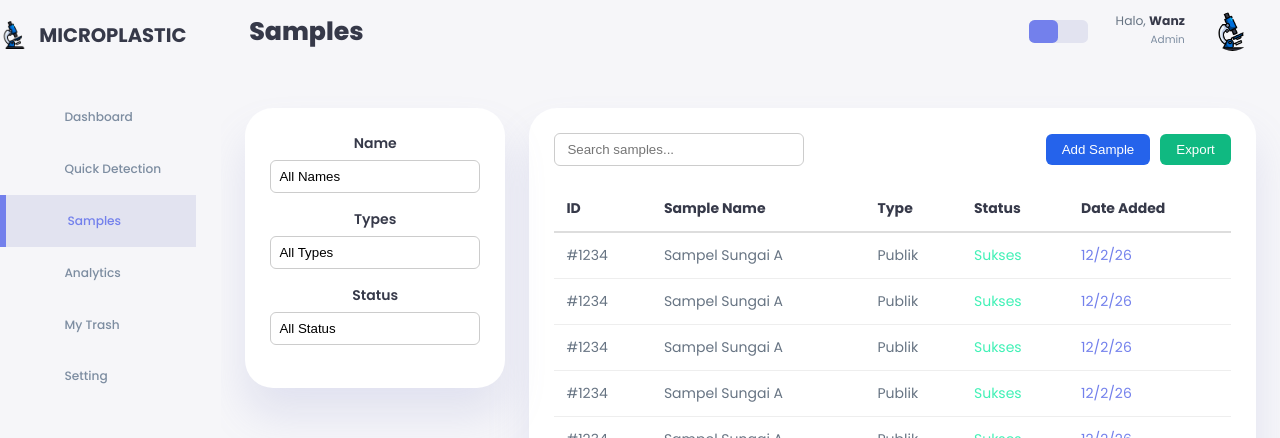
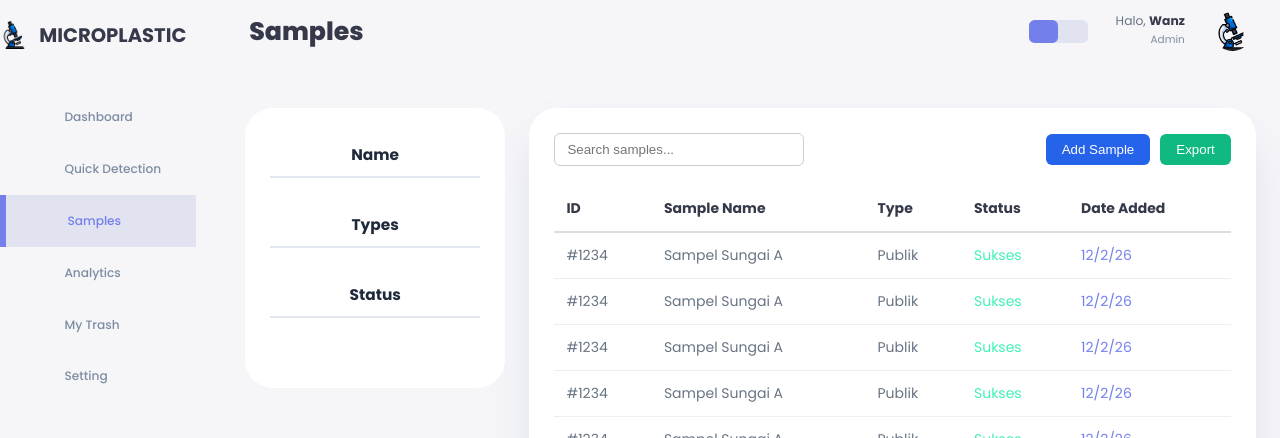
Before and after one commit to Wanz27/Microplastic-Detection-Web, a React (Vite) app in the folder display-web/: page /samples in a window 1280 px wide. Shown: the top 438 px of the page. Built offline with nearby package versions, Linux system fonts and the light colour scheme; some icons are missing.

Commit message:
edit filter box on samples page

```diff
--- a/display-web/src/pages/Samples.css
+++ b/display-web/src/pages/Samples.css
@@ -54,12 +54,11 @@
     display: flex;
     flex-direction: column;
     height: 20rem;
-    gap: 16px;
+    gap: 25px;
     background: var(--color-white);
     border-radius: var(--card-border-radius);
     padding: var(--card-padding);
     text-align: center;
-    box-shadow: var(--box-shadow);
     transition: all 300ms ease;
 }
 
@@ -72,14 +71,36 @@
 .smp-label {
     font-size: 14px;
     font-weight: 600;
+    cursor: pointer;
+    text-align: center;
+    padding: 10px 0;
+    transition: all 0.3s ease;
+    border-bottom: 2px solid #e2e8f0;
+}
+
+.smp-label span {
+    font-weight: bold;
+    font-size: 1.1rem;
+    color: #1e293b;
+}
+
+.smp-label:hover {
+    border-bottom-color: #3b82f6; /* Warna berubah saat hover */
 }
 
 .smp-select {
-    padding: 8px;
-    border-radius: 6px;
-    border: 1px solid #ccc;
-    background: white;
-    color: black;
+    margin-top: 8px;
+    width: 100%;
+    padding: 10px;
+    border-radius: 8px;
+    border: 1px solid #cbd5e1;
+    background-color: white;
+    animation: slideDown 0.2s ease-out;
+}
+
+@keyframes slideDown {
+    from { opacity: 0; transform: translateY(-10px); }
+    to { opacity: 1; transform: translateY(0); }
 }
 
 /* Table Section (Kanan) */
--- a/display-web/src/pages/Samples.jsx
+++ b/display-web/src/pages/Samples.jsx
@@ -1,7 +1,14 @@
+import React, { useState } from 'react';
 import Header from '../components/header';
 import './Samples.css';
 
 export default function Samples({ onMenuClick, darkMode, setDarkMode }) {
+    const [openFilter, setOpenFilter] = useState(null);
+
+    const toggleFilter = (filterName) => {
+        setOpenFilter(openFilter === filterName ? null : filterName);
+    };
+
     return (
         <div className='smp-layout-container'>
             <Header
@@ -14,22 +21,40 @@ export default function Samples({ onMenuClick, darkMode, setDarkMode }) {
             <main className="smp-main-wrapper">
                 <aside className="smp-sidebar-filter">
                     <div className="smp-filter-group">
-                        <label className="smp-label">Name</label>
-                        <select className="smp-select">
-                            <option>All Names</option>
-                        </select>
+                        <div className="smp-label" onClick={() => toggleFilter('name')}>
+                            <span>Name</span>
+                        </div>
+                        {openFilter === 'name' && (
+                            <select className="smp-select" defaultValue="">
+                                <option value="" disabled>Pilih nama sampel</option>
+                                <option value="sungai_a">Sampel Sungai A</option>
+                                <option value="sungai_b">Sampel Sungai B</option>
+                            </select>
+                        )}
                     </div>
                     <div className="smp-filter-group">
-                        <label className="smp-label">Types</label>
-                        <select className="smp-select">
-                            <option>All Types</option>
-                        </select>
+                        <div className="smp-label" onClick={() => toggleFilter('types')}>
+                            <span>Types</span>
+                        </div>
+                        {openFilter === 'types' && (
+                            <select className="smp-select" defaultValue="">
+                                <option value="" disabled>Pilih tipe sampel</option>
+                                <option value="sungai_a">Publik</option>
+                                <option value="sungai_b">Privat</option>
+                            </select>
+                        )}
                     </div>
                     <div className="smp-filter-group">
-                        <label className="smp-label">Status</label>
-                        <select className="smp-select">
-                            <option>All Status</option>
-                        </select>
+                        <div className="smp-label" onClick={() => toggleFilter('status')}>
+                            <span>Status</span>
+                        </div>
+                        {openFilter === 'status' && (
+                            <select className="smp-select" defaultValue="">
+                                <option value="" disabled>Pilih status</option>
+                                <option value="sungai_a">Sukses</option>
+                                <option value="sungai_b">Gagal</option>
+                            </select>
+                        )}
                     </div>
                 </aside>
 
```
